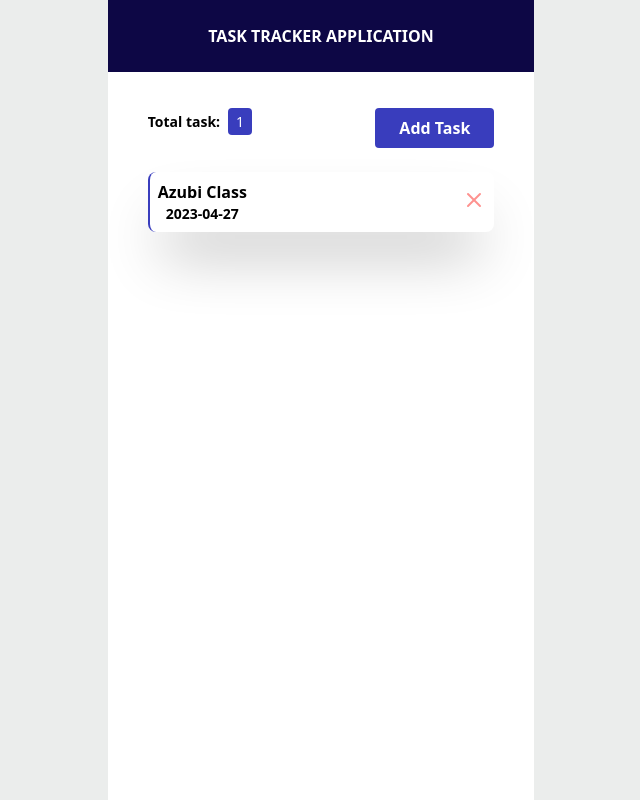
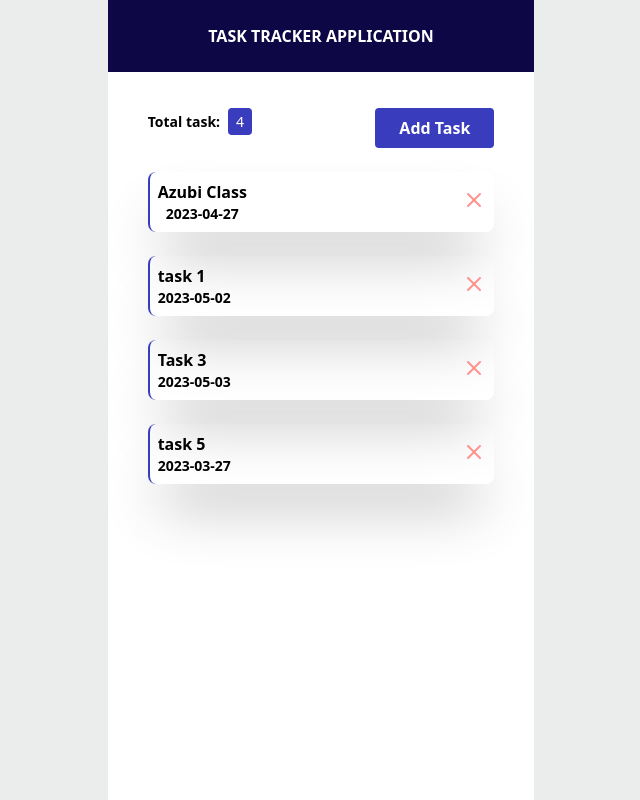
Before and after one commit to nkunda-iyeze/task-tracker-application, a React (Create React App) app: page / in a window 1280 px wide. Shown: the whole page, without its empty margins (319-959 px from the left). Built offline with nearby package versions, Linux system fonts and the light colour scheme; data requests are answered from the project's data file.

Commit message:
add tasks to db.json file covered

```diff
--- a/db.json
+++ b/db.json
@@ -4,6 +4,24 @@
       "id": 1,
       "title": "Azubi Class",
       "date": "2023-04-27"
+    },
+    {
+      "title": "task 1",
+      "date": "2023-05-02",
+      "reminder": true,
+      "id": 2
+    },
+    {
+      "title": "Task 3",
+      "date": "2023-05-03",
+      "reminder": false,
+      "id": 3
+    },
+    {
+      "title": "task 5",
+      "date": "2023-03-27",
+      "reminder": true,
+      "id": 4
     }
   ]
 }
--- a/src/components/AddTask.jsx
+++ b/src/components/AddTask.jsx
@@ -1,30 +1,31 @@
-import {addDoc, collection} from "firebase/firestore"
-import { db } from "../firebase";
 import { useState } from "react";
 function AddTask() {
-  const [taskInput,setTaskInput] = useState("")
-  const [dateInput,setDateInput] = useState("");
+  const [title,setTitle] = useState("")
+  const [date,setDate] = useState("");
   const [reminder,setReminder] = useState(false);
 
-  // handleCheckboxChange event
-  function handleCheckboxChange(event) {
-    setReminder(event.target.checked);
-  }
 
-   // create task to firebase db
+   // create task to db.json
    const createTask = async (element) =>{
-    element.preventDefault(element);
-    if(taskInput && dateInput === ''){
-      alert('Please enter date and time');
-      return;
-    }
-    await addDoc(collection(db,'tasks'),{
-      task:taskInput,
-      date:dateInput,
-      reminder:reminder
-    })
-    setTaskInput('');
-    setDateInput('')
+    element.preventDefault()
+    const tasksData = {title,date,reminder};
+
+   try {
+      await fetch("http://localhost:5000/tasks",{
+        method:"POST",
+        headers:{
+          "Content-Type":"application/json"
+        },
+        body:JSON.stringify(tasksData)
+      });
+   } catch(err){
+      console.log("Error ")
+   } finally{
+
+   }
+    setTitle('');
+    setDate('');
+    window.location.reload();
 
   }
 
@@ -34,13 +35,13 @@ function AddTask() {
     <div className="">
     <form action="" className="flex flex-col " onSubmit={createTask}>
       <label htmlFor="task" className="flex justify-start my-1 text-xs font-semibold">Task</label>
-      <input onChange={(e)=>setTaskInput(e.target.value)} value={taskInput} type="text" name="task" className="border border-gray my-1 py-2 px-1 rounded focus:outline-none"/>
+      <input onChange={(e)=>setTitle(e.target.value)} value={title} type="text" name="task" className="border border-gray my-1 py-2 px-1 rounded focus:outline-none" required/>
       <label htmlFor="day&time" className="flex justify-start my-1 text-xs font-semibold">Day & Time</label>
-      <input onChange={(e)=>setDateInput(e.target.value)} value={dateInput}  type="date" name="day&time" className="border border-gray  my-1 py-2 px-1 rounded focus:outline-none"/>
+      <input onChange={(e)=>setDate(e.target.value)} value={date}  type="date" name="day&time" className="border border-gray  my-1 py-2 px-1 rounded focus:outline-none" required/>
 
       <label htmlFor="reminder" className="inline-block justify-start my-1 text-xs font-semibold">Set reminder</label>
       <div className="flex justify-center">
-      <input  type="checkbox" name="reminder" checked={reminder} onChange={handleCheckboxChange}/>
+      <input  type="checkbox" name="reminder" checked={reminder} onChange={(e)=>setReminder(e.target.checked)}/>
       </div>
       <button className="bg-buttonBackground text-white my-3 py-3 rounded-md font-semibold font-sans">Save Task</button>
     </form>
```
